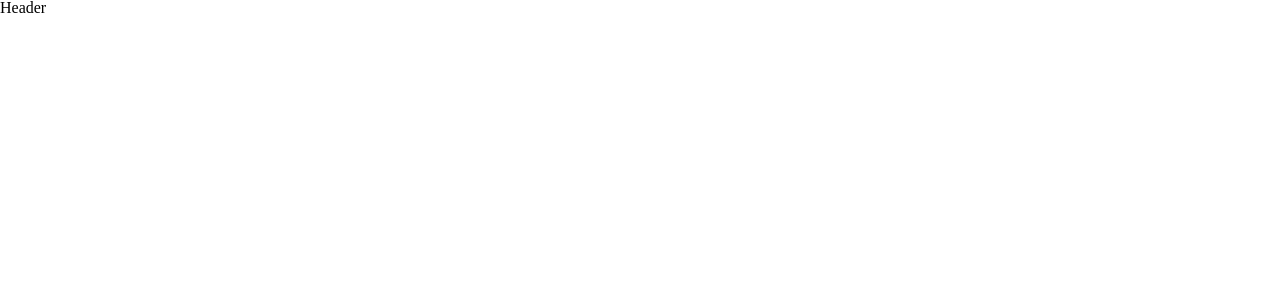
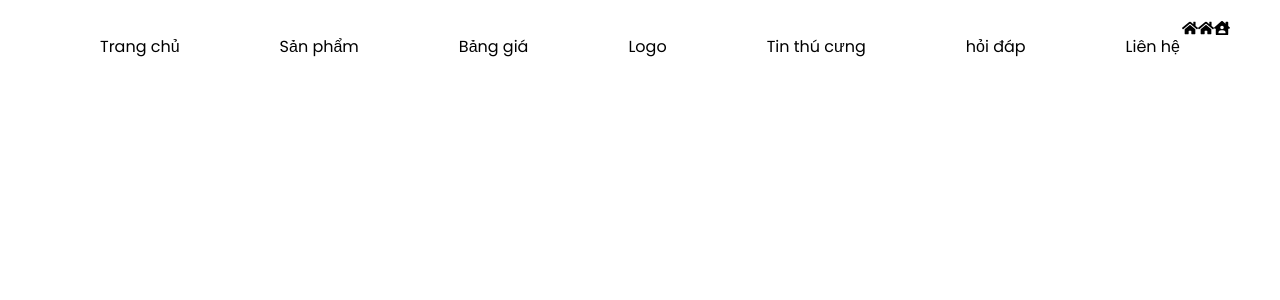
Before and after one commit to XuanManh9999/ReactJs-Project-PET-SHOP, a React (Create React App) app: page / in a window 1280 px wide. Shown: the top 300 px of the page. Built offline with nearby package versions, Linux system fonts and the light colour scheme.

Commit message:
Add front text and icon fontawesome

```diff
--- a/package.json
+++ b/package.json
@@ -10,6 +10,7 @@
     "clsx": "^2.0.0",
     "react": "^18.2.0",
     "react-dom": "^18.2.0",
+    "react-icons": "^4.12.0",
     "react-router-dom": "^6.20.1",
     "react-scripts": "5.0.1",
     "sass": "^1.69.5",
--- a/src/components/Global/Global.scss
+++ b/src/components/Global/Global.scss
@@ -1,3 +1,5 @@
+// Front
+@import url("https://fonts.googleapis.com/css2?family=Montserrat:ital,wght@0,300;0,400;0,500;0,600;0,700;1,400&family=Poppins:ital,wght@0,100;0,200;0,300;0,400;0,500;0,600;0,700;0,800;0,900;1,100;1,200;1,300;1,400;1,500;1,600;1,700;1,800;1,900&display=swap");
 // Reset CSS
 * {
     margin: 0;
@@ -128,3 +130,7 @@
     border-collapse: collapse;
     border-spacing: 0;
 }
+body {
+    font-family: "Montserrat", sans-serif;
+    font-family: "Poppins", sans-serif;
+}
--- a/src/components/Header/Header.js
+++ b/src/components/Header/Header.js
@@ -1,7 +1,13 @@
 import clsx from "clsx";
 import styles from "./Header.module.scss";
+
+import Navbar from "./Navbar/Navbar";
 function Header() {
-    return <div>Header</div>;
+    return (
+        <header className={clsx(styles.header)}>
+            <Navbar />
+        </header>
+    );
 }
 
 export default Header;
--- /dev/null
+++ b/src/components/Header/Navbar/Navbar.js
@@ -0,0 +1,35 @@
+import clsx from "clsx";
+import styles from "./Navbar.module.scss";
+import { FaHome, FaHouseUser } from "react-icons/fa";
+function Navbar() {
+    return (
+        <navigator>
+            <div className={clsx(styles.container)}>
+                <div className={clsx(styles.header_top)}>
+                    <i>
+                        <FaHome className={clsx(styles.icon)} />
+                    </i>
+                    <i>
+                        <FaHome className={clsx(styles.icon)} />
+                    </i>
+                    <i>
+                        <FaHouseUser className={clsx(styles.icon)} />
+                    </i>
+                </div>
+                <div className={clsx(styles.header_main)}>
+                    <ul className={clsx(styles.nav_list_items)}>
+                        <li className={clsx(styles.nav_item)}>Trang chủ</li>
+                        <li className={clsx(styles.nav_item)}>Sản phẩm</li>
+                        <li className={clsx(styles.nav_item)}>Bảng giá</li>
+                        <li className={clsx(styles.nav_item)}>Logo</li>
+                        <li className={clsx(styles.nav_item)}>Tin thú cưng</li>
+                        <li className={clsx(styles.nav_item)}>hỏi đáp</li>
+                        <li className={clsx(styles.nav_item)}>Liên hệ</li>
+                    </ul>
+                </div>
+            </div>
+        </navigator>
+    );
+}
+
+export default Navbar;
--- /dev/null
+++ b/src/components/Header/Navbar/Navbar.module.scss
@@ -0,0 +1,20 @@
+.container {
+    margin: 20px 50px 0 50px;
+    .header_top {
+        display: flex;
+        justify-content: flex-end;
+        align-items: center;
+    }
+    .header_main {
+        .nav_list_items {
+            display: flex;
+            justify-content: space-around;
+            align-items: center;
+            .nav_item {
+                .icon {
+                    font-size: 30px;
+                }
+            }
+        }
+    }
+}
```
Also changed, not shown: 1 other file (tests, documents, lock files or other folders).
